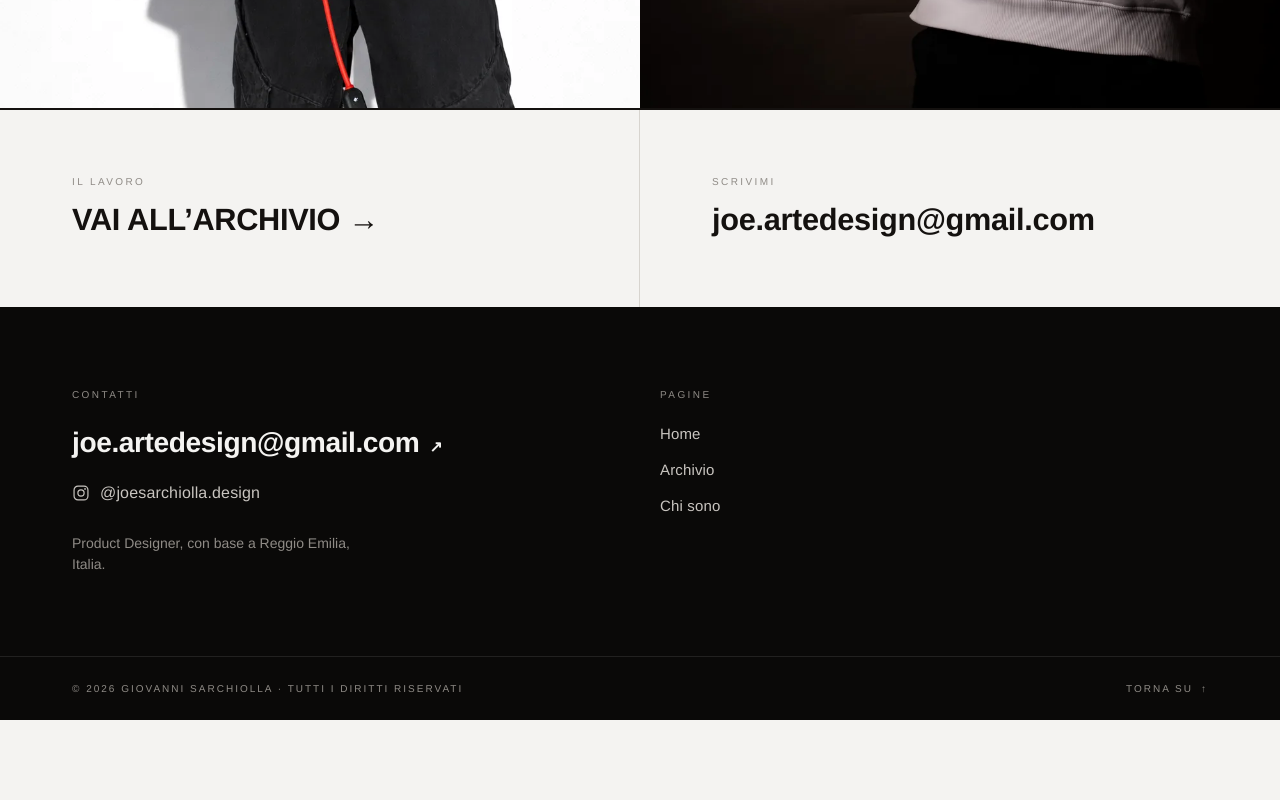
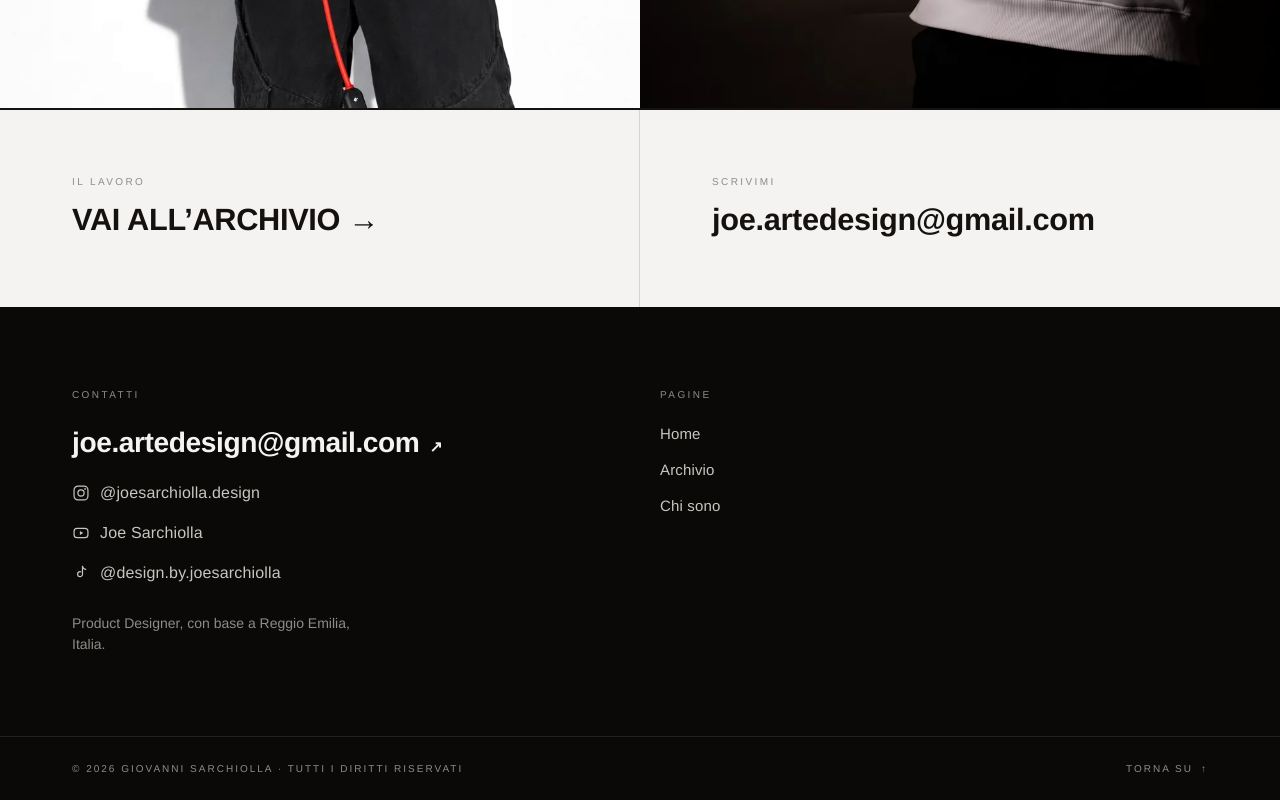
Before and after one commit to Omarone529/JoeDesign, a React (Vite) app: page /chi-sono in a window 1280 px wide. Shown: the part 3773-4573 px from the top of the page. Before the commit the page ends 4493 px from the top, so only its background shows below. Built offline with nearby package versions, Linux system fonts and the light colour scheme.

Commit message:
chore: update

```diff
--- a/src/components/Footer.jsx
+++ b/src/components/Footer.jsx
@@ -4,8 +4,9 @@ import { Link } from '../router'
 
 /*
  * Footer condiviso, che fa anche da pagina contatti (assente): qui i recapiti,
- * ognuno una volta sola. A sinistra i due canali, a destra i link, in fondo la
- * riga legale. Le colonne le separano gli spazi, non i bordi.
+ * ognuno una volta sola. A sinistra i canali (email, Instagram, YouTube,
+ * TikTok), a destra i link, in fondo la riga legale. Le colonne le separano
+ * gli spazi, non i bordi.
  */
 /*
  * Anno del copyright fissato a build-time (Vite lo inlinea). Non
@@ -82,6 +83,32 @@ export default function Footer() {
             <LogoInstagram className="h-[18px] w-[18px] shrink-0" />
             <span className="relative">
               @{profile.handle}
+              <Sottolineatura />
+            </span>
+          </a>
+
+          <a
+            href={profile.youtube}
+            target="_blank"
+            rel="noreferrer"
+            className="group mt-4 flex w-fit items-center gap-2.5 text-[15px] tracking-[0.01em] text-night-soft transition-colors duration-300 ease-[cubic-bezier(.2,.7,.2,1)] hover:text-paper lg:text-[16px]"
+          >
+            <LogoYoutube className="h-[18px] w-[18px] shrink-0" />
+            <span className="relative">
+              Joe Sarchiolla
+              <Sottolineatura />
+            </span>
+          </a>
+
+          <a
+            href={profile.tiktok}
+            target="_blank"
+            rel="noreferrer"
+            className="group mt-4 flex w-fit items-center gap-2.5 text-[15px] tracking-[0.01em] text-night-soft transition-colors duration-300 ease-[cubic-bezier(.2,.7,.2,1)] hover:text-paper lg:text-[16px]"
+          >
+            <LogoTiktok className="h-[18px] w-[18px] shrink-0" />
+            <span className="relative">
+              @design.by.joesarchiolla
               <Sottolineatura />
             </span>
           </a>
@@ -177,3 +204,49 @@ function LogoInstagram({ className = '' }) {
     </svg>
   )
 }
+
+/*
+ * Marchio YouTube SVG inline, stesso trattamento della Instagram accanto
+ * (stroke in currentColor, decorativo).
+ */
+function LogoYoutube({ className = '' }) {
+  return (
+    <svg
+      viewBox="0 0 24 24"
+      className={className}
+      fill="none"
+      stroke="currentColor"
+      strokeWidth="1.6"
+      strokeLinecap="round"
+      strokeLinejoin="round"
+      aria-hidden="true"
+      focusable="false"
+    >
+      <rect x="2.75" y="5.75" width="18.5" height="12.5" rx="4" />
+      <path d="M10.5 9.25l4.5 2.75-4.5 2.75z" fill="currentColor" stroke="none" />
+    </svg>
+  )
+}
+
+/*
+ * Marchio TikTok SVG inline, stesso trattamento delle altre due icone
+ * (stroke in currentColor, decorativo).
+ */
+function LogoTiktok({ className = '' }) {
+  return (
+    <svg
+      viewBox="0 0 24 24"
+      className={className}
+      fill="none"
+      stroke="currentColor"
+      strokeWidth="1.6"
+      strokeLinecap="round"
+      strokeLinejoin="round"
+      aria-hidden="true"
+      focusable="false"
+    >
+      <path d="M14 3v10.5a3.25 3.25 0 1 1-3.25-3.25c.36 0 .7.05 1.02.15" />
+      <path d="M14 3c.3 2.35 1.9 3.9 4.25 4.1" strokeLinejoin="round" />
+    </svg>
+  )
+}
--- a/src/components/home/Hero.jsx
+++ b/src/components/home/Hero.jsx
@@ -98,6 +98,17 @@ export default function Hero() {
                   {lettera}
                 </span>
               ))}
+              {/* ™ solo dopo l'ultima parola (il cognome): fuori da `lettere`,
+                  così non conta per la cadenza né per il calcolo del corpo. */}
+              {i === parole.length - 1 && (
+                <sup
+                  aria-hidden="true"
+                  style={{ animationDelay: `${lettere[lettere.length - 1].ritardo + PASSO_LETTERA}s` }}
+                  className="ml-[0.08em] inline-block animate-letterIn align-super text-[0.32em] font-normal tracking-normal motion-reduce:animate-none"
+                >
+                  ™
+                </sup>
+              )}
             </span>
           </Fragment>
         ))}
--- a/src/components/home/SelectedWorks.jsx
+++ b/src/components/home/SelectedWorks.jsx
@@ -3,8 +3,9 @@ import { Link } from '../../router'
 
 /*
  * "Lavori selezionati": i cinque progetti focus del portfolio 2026, numerati
- * 01–05 (selezione in `focusSlugs`). Griglia 1→2→3→5 colonne, zoom in hover,
- * ogni scheda apre /progetto/<slug>. La linea dalla hero la disegna la hero.
+ * 01–05 (selezione in `focusSlugs`). Griglia 1→2→3→5 colonne, la scheda intera
+ * si ingrandisce leggermente in hover, ogni scheda apre /progetto/<slug>.
+ * La linea dalla hero la disegna la hero.
  */
 export default function SelectedWorks() {
   return (
@@ -26,7 +27,11 @@ export default function SelectedWorks() {
 
       <div className="grid grid-cols-1 gap-3 sm:grid-cols-2 md:grid-cols-3 lg:grid-cols-5 lg:gap-5">
         {focusItems.map((p, i) => (
-          <Link key={p.slug} to={`/progetto/${p.slug}`} className="group block cursor-pointer">
+          <Link
+            key={p.slug}
+            to={`/progetto/${p.slug}`}
+            className="group relative block cursor-pointer transition-transform duration-[400ms] ease-[cubic-bezier(.2,.7,.2,1)] will-change-transform hover:z-10 hover:scale-[1.045]"
+          >
             <article>
               <div className="aspect-[4/5] overflow-hidden bg-placeholder">
                 {/* Prima riga in viewport: niente lazy per non ritardarla. */}
@@ -36,7 +41,7 @@ export default function SelectedWorks() {
                   loading={i < 3 ? 'eager' : 'lazy'}
                   fetchpriority={i === 0 ? 'high' : undefined}
                   decoding="async"
-                  className="h-full w-full object-cover contrast-[1.02] transition-transform duration-[800ms] ease-[cubic-bezier(.2,.7,.2,1)] group-hover:scale-105"
+                  className="h-full w-full object-cover contrast-[1.02]"
                 />
               </div>
               <div className="mt-3">
--- a/src/data/siteData.js
+++ b/src/data/siteData.js
@@ -13,6 +13,8 @@ export const profile = {
   formazione: 'Accademia di Belle Arti, Bologna',
   handle: 'joesarchiolla.design',
   instagram: 'https://instagram.com/joesarchiolla.design',
+  youtube: 'https://www.youtube.com/@design.by.joesarchiolla',
+  tiktok: 'https://www.tiktok.com/@design.by.joesarchiolla',
   email: 'joe.artedesign@gmail.com',
   // Apre la compose di Gmail (web) invece dell'app di posta predefinita del sistema.
   emailHref: 'https://mail.google.com/mail/?view=cm&fs=1&to=joe.artedesign@gmail.com',
--- a/src/pages/Archive.jsx
+++ b/src/pages/Archive.jsx
@@ -2,9 +2,9 @@ import { archive, periodoArchivio, projectImages } from '../data/siteData'
 import { Link } from '../router'
 
 /*
- * Archivio: griglia completa dei progetti, dal più recente. Immagine 4:5 con
- * zoom in hover, ogni scheda apre /progetto/<slug>. Conteggio e periodo in
- * testa sono calcolati dai dati.
+ * Archivio: griglia completa dei progetti, dal più recente. Scheda intera che
+ * si ingrandisce leggermente in hover, ogni scheda apre /progetto/<slug>.
+ * Conteggio e periodo in testa sono calcolati dai dati.
  */
 export default function Archive() {
   return (
@@ -35,7 +35,11 @@ export default function Archive() {
             // Prime due righe (8 celle): in viewport all'apertura, richieste subito.
             const subito = i < 8
             return (
-              <Link key={p.slug} to={`/progetto/${p.slug}`} className="group block cursor-pointer">
+              <Link
+                key={p.slug}
+                to={`/progetto/${p.slug}`}
+                className="group relative block cursor-pointer transition-transform duration-[400ms] ease-[cubic-bezier(.2,.7,.2,1)] will-change-transform hover:z-10 hover:scale-[1.045]"
+              >
                 <article>
                   <div className="aspect-square overflow-hidden bg-placeholder">
                     <img
@@ -44,7 +48,7 @@ export default function Archive() {
                       loading={subito ? 'eager' : 'lazy'}
                       fetchpriority={i < 4 ? 'high' : undefined}
                       decoding="async"
-                      className="h-full w-full object-cover contrast-[1.02] transition-transform duration-[800ms] ease-[cubic-bezier(.2,.7,.2,1)] group-hover:scale-105"
+                      className="h-full w-full object-cover contrast-[1.02]"
                     />
                   </div>
                   <div className="mt-3 flex items-baseline justify-between gap-3">
```
